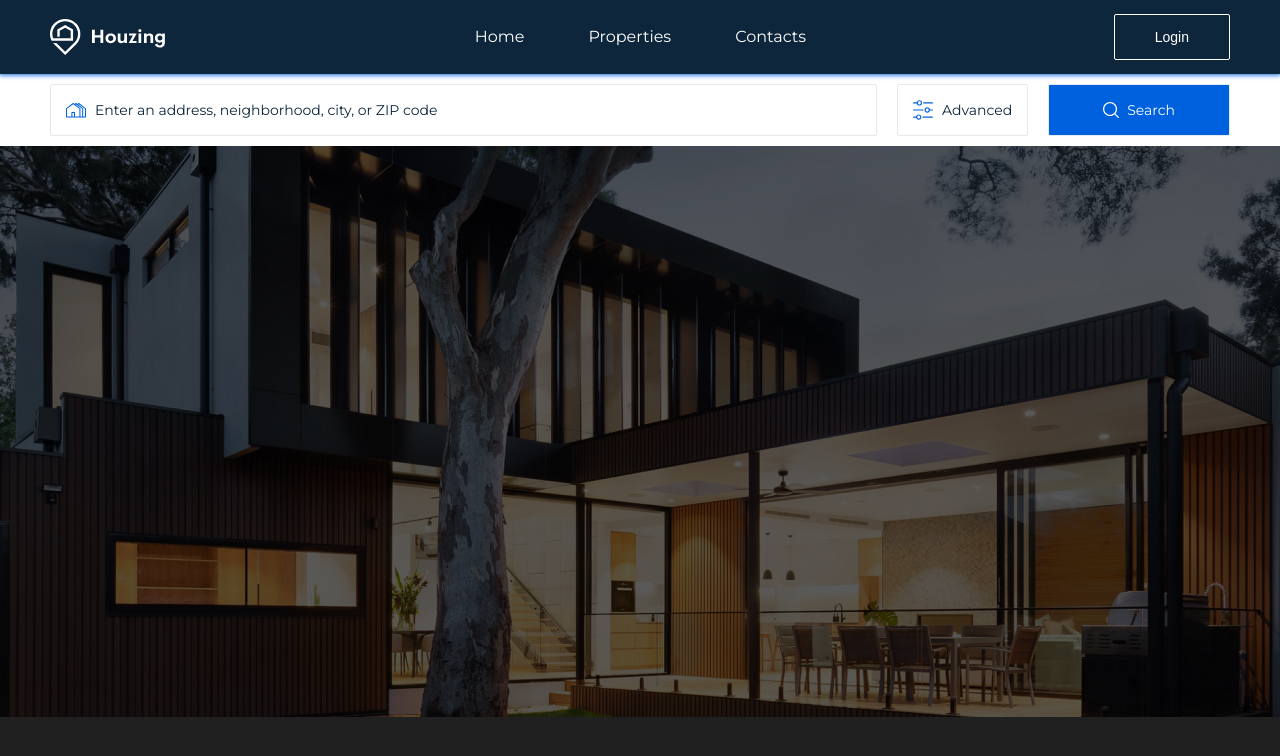
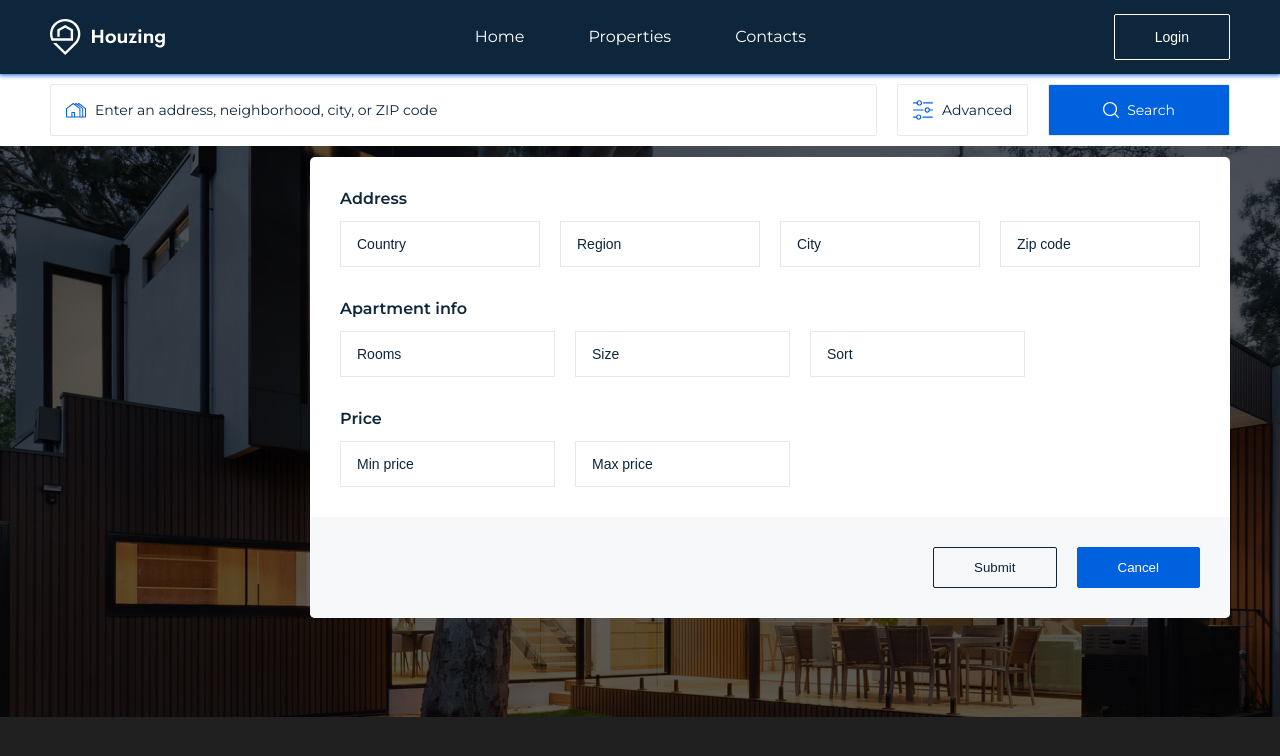
Before and after one commit to Sardor0795/Houzing-self-made, a React (Create React App) app: page / in a window 1280 px wide. Both pictures are taken after a click on the button "Advanced". Shown: the top 756 px of the page. Built offline with nearby package versions, Linux system fonts and the light colour scheme.

Commit message:
Make advanced btn

```diff
--- a/src/components/option/index.jsx
+++ b/src/components/option/index.jsx
@@ -2,6 +2,13 @@ import React, { Component } from "react";
 import { Container } from "../../global.style";
 import {
   AdvancedBtn,
+  AdvancedMenu,
+  ButtonsWrapper,
+  FormButton,
+  Input,
+  InputsGroup,
+  InputsWrapper,
+  InputTitle,
   OptionMenu,
   OptionWrapper,
   SearchAddresInput,
@@ -9,14 +16,51 @@ import {
 } from "./style";
 
 export class Option extends Component {
+  constructor() {
+    super();
+    this.state = {
+      advancedShow: "none",
+    };
+  }
   render() {
+    const openAdvanced = () => {
+      this.setState({
+        advancedShow: this.state.advancedShow === "none" ? "block" : "none",
+      });
+    };
     return (
       <OptionWrapper>
         <Container>
           <OptionMenu>
             <SearchAddresInput placeholder="Enter an address, neighborhood, city, or ZIP code" />
-            <AdvancedBtn>Advanced</AdvancedBtn>
+            <AdvancedBtn onClick={openAdvanced}>Advanced</AdvancedBtn>
             <SearchBtn searchBtn>Search</SearchBtn>
+            <AdvancedMenu display={this.state.advancedShow}>
+              <InputsWrapper>
+                <InputTitle>Address</InputTitle>
+                <InputsGroup>
+                  <Input placeholder="Country" />
+                  <Input placeholder="Region" />
+                  <Input placeholder="City" />
+                  <Input placeholder="Zip code" />
+                </InputsGroup>
+                <InputTitle>Apartment info</InputTitle>
+                <InputsGroup>
+                  <Input placeholder="Rooms" />
+                  <Input placeholder="Size" />
+                  <Input placeholder="Sort" />
+                </InputsGroup>
+                <InputTitle>Price</InputTitle>
+                <InputsGroup>
+                  <Input placeholder="Min price" />
+                  <Input placeholder="Max price" />
+                </InputsGroup>
+              </InputsWrapper>
+              <ButtonsWrapper>
+                <FormButton type="reset">Submit</FormButton>
+                <FormButton type="submit">Cancel</FormButton>
+              </ButtonsWrapper>
+            </AdvancedMenu>
           </OptionMenu>
         </Container>
       </OptionWrapper>
--- a/src/components/option/style.jsx
+++ b/src/components/option/style.jsx
@@ -25,6 +25,7 @@ export const OptionWrapper = styled.div`
 
 export const OptionMenu = styled.div`
   display: flex;
+  position: relative;
   @media (max-width: 760px) {
     flex-wrap: wrap;
   }
@@ -81,3 +82,68 @@ export const SearchBtn = styled.button`
     background-position: left 35px center;
   }
 `;
+
+// Advanced menu
+
+export const AdvancedMenu = styled.form`
+  max-width: 920px;
+  width: 920px;
+  position: absolute;
+  top: 140%;
+  right: 0;
+  background-color: #ffffff;
+  border-radius: 5px;
+  display: ${({ display }) => display};
+`;
+
+export const InputsWrapper = styled.div`
+  padding: 30px;
+  padding-bottom: 0;
+`;
+
+export const InputTitle = styled.p`
+  font-weight: 600;
+  font-size: 16px;
+  line-height: 24px;
+  color: #0d263b;
+  margin-bottom: 10px;
+`;
+
+export const InputsGroup = styled.div`
+  display: flex;
+  margin-bottom: 30px;
+`;
+
+export const Input = styled.input`
+  border: 1px solid #e6e9ec;
+  padding: 12px 16px;
+  font-weight: 400;
+  font-size: 14px;
+  line-height: 20px;
+  color: #0d263b;
+  width: 25%;
+  ::placeholder {
+    color: #0d263b;
+  }
+  :not(:last-child) {
+    margin-right: 20px;
+  }
+`;
+
+export const ButtonsWrapper = styled.div`
+  background: #f6f8f9;
+  border-radius: 0px 0px 5px 5px;
+  padding: 30px;
+  display: flex;
+  justify-content: flex-end;
+`;
+
+export const FormButton = styled.button`
+  padding: 12px 40px;
+  background-color: ${({ type }) =>
+    type === "submit" ? "#0061DF" : "transparent"};
+  color: ${({ type }) => (type === "submit" ? "#FFFFFF" : "#0D263B")};
+  border: 1px solid ${({ type }) => (type === "submit" ? "#0061DF" : "#0D263B")};
+  border-radius: 2px;
+  margin-right: ${({ type }) => (type !== "submit" ? "20px" : "0")};
+`;
```
